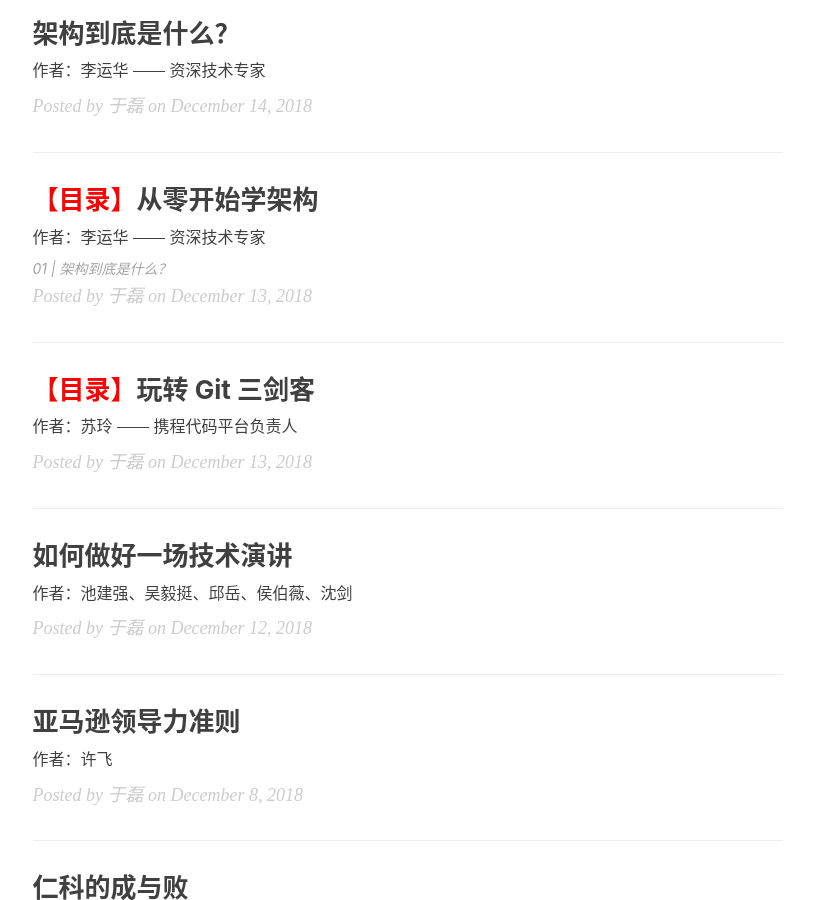
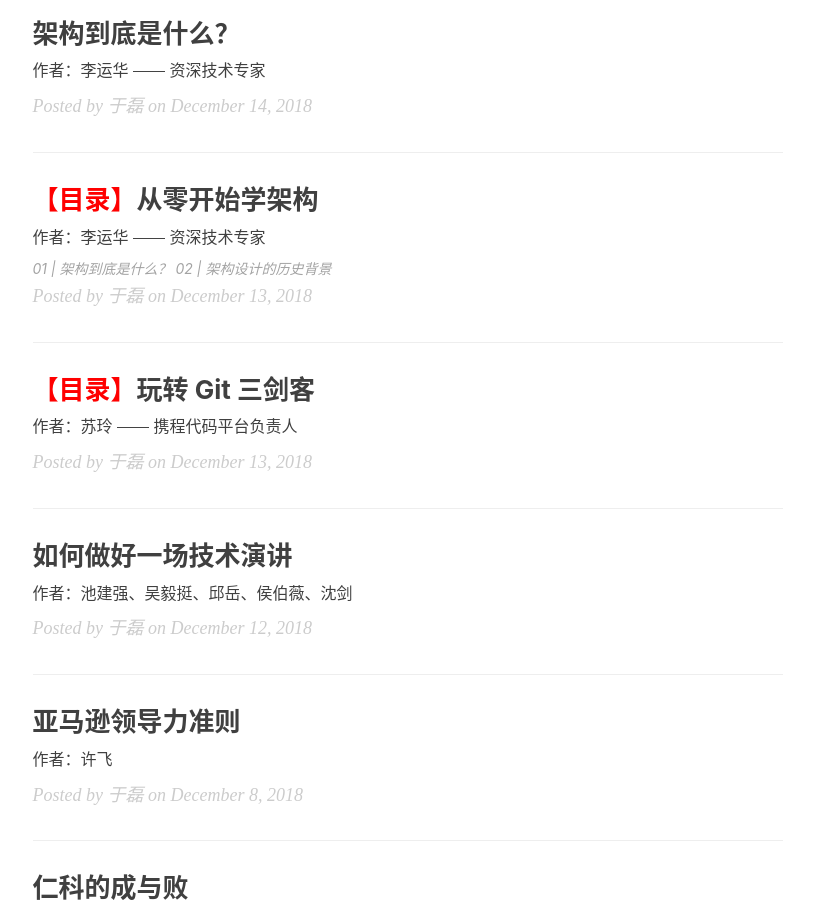
Before and after one commit to yuleizhuai/yuleizhuai.github.io, a Jekyll site: the page built from index.html, in a window 1280 px wide and 900 px high, scrolled down 1354 px. Shown: the whole window, without its empty margins (135-949 px from the left). Built offline with Jekyll 4.4.1, drawn with Linux system fonts in a browser that asks for light colours; nearby versions of some CDN libraries; the list of posts is cut into pages by our own code; comment, search, counter and statistics services are not loaded.

Commit message:
update link

```diff
--- a/_posts/learning_architecture_from_zero/2018-12-13-learning_architecture_from_zero.markdown
+++ b/_posts/learning_architecture_from_zero/2018-12-13-learning_architecture_from_zero.markdown
@@ -19,6 +19,8 @@ tags:
 
 ### [01 | 架构到底是什么？](https://yulei.vip/2018/12/14/01What_is_architecture/)
 
+### [02 | 架构设计的历史背景](https://yulei.vip/2018/12/16/02The_historical_background_of_architectural_design/)
+
 
 
 ![learning_architecture_from_zero](/img/learning_architecture_from_zero/share.jpg)
```
